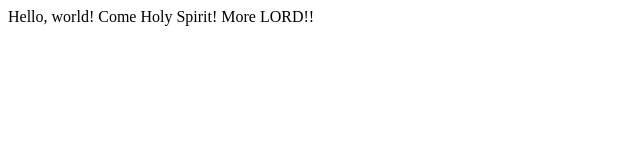
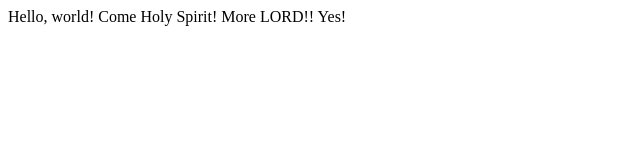
Before and after one commit to panderson1999/lecture0, a plain HTML site: page index.html in a window 1280 px wide. Shown: the full height of the page, 0-640 px from the left. Drawn offline with Linux system fonts and the light colour scheme.

Commit message:
last commit

```diff
--- a/index.html
+++ b/index.html
@@ -4,6 +4,6 @@
         <title>My Webpage</title>
     </head>
     <body>
-        Hello, world! Come Holy Spirit! More LORD!!
+        Hello, world! Come Holy Spirit! More LORD!! Yes!
     </body>
 </html>
```
